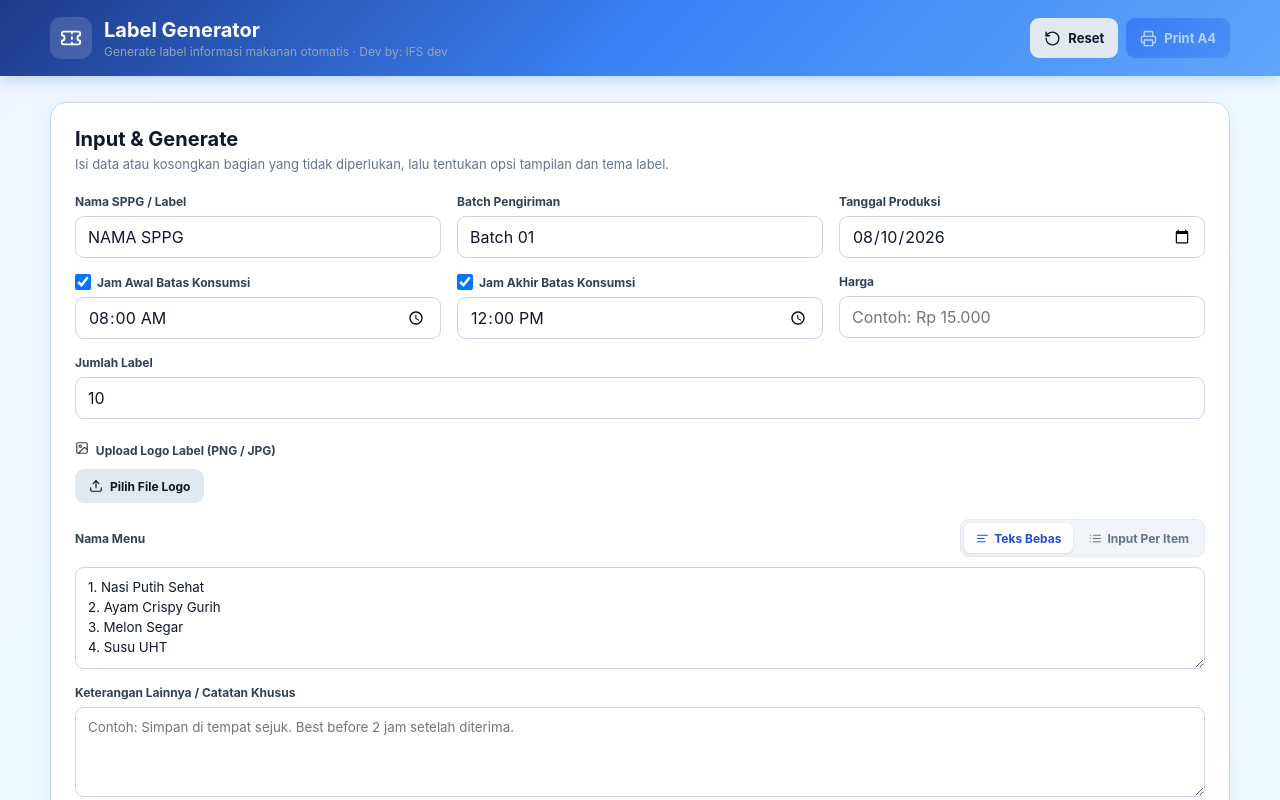
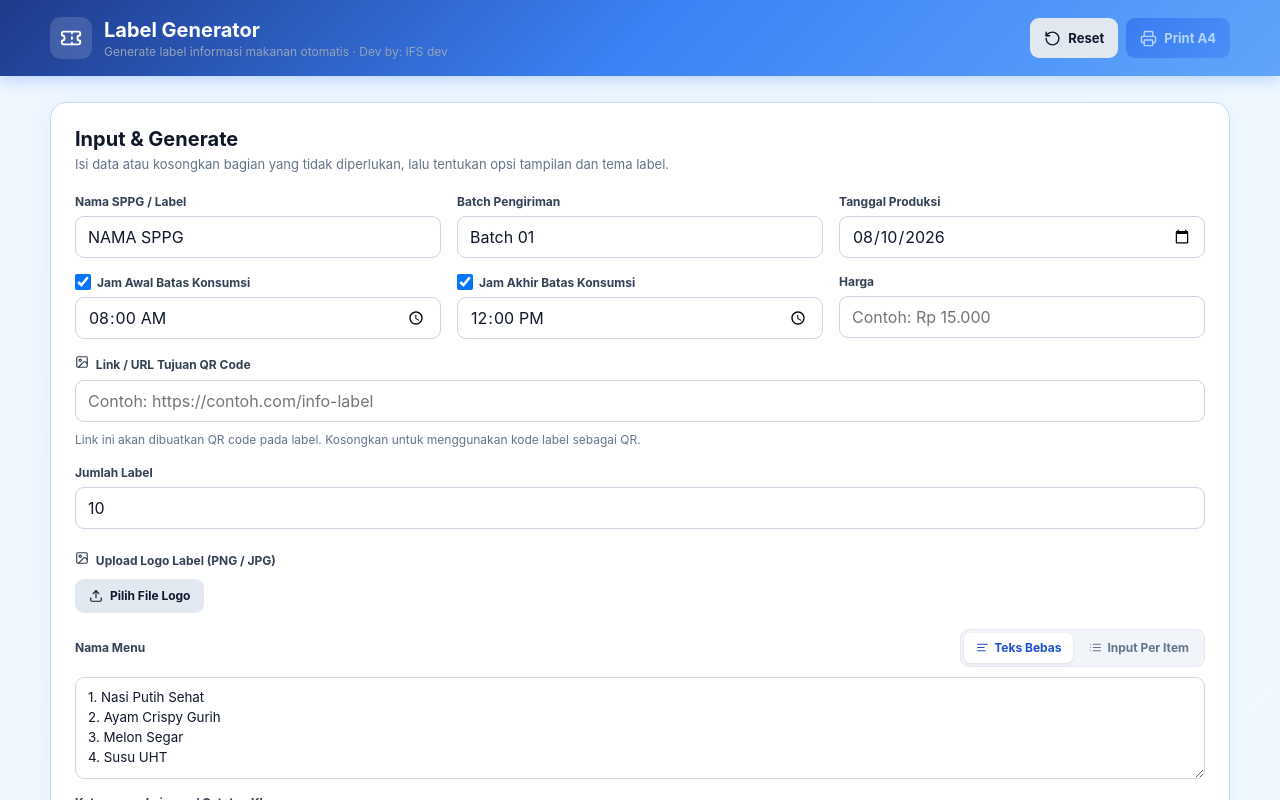
Before and after one commit to Ihsanfs/labelmbg, a React (Vite) app: page / in a window 1280 px wide. Shown: the top 800 px of the page. Built offline with nearby package versions, Linux system fonts and the light colour scheme.

Commit message:
feat: link qr

```diff
--- a/src/App.jsx
+++ b/src/App.jsx
@@ -1,4 +1,5 @@
 import React, { useEffect, useMemo, useState } from "react";
+import { QRCodeSVG } from "qrcode.react";
 import { Printer, Trash2, Save, RotateCcw, Database, Ticket, Search, Upload, CheckSquare, Square, Palette, Image as ImageIcon, Clock, Plus, X, List, AlignLeft, Activity, Ruler } from "lucide-react";
 import CouponCard from "./components/CouponCard";
 import {
@@ -7,7 +8,7 @@ import {
   getGenerations,
   saveGeneration
 } from "./lib/storage";
-import { generateCoupons, formatDateID } from "./lib/coupon";
+import { generateCoupons, formatDateID, normalizeUrl } from "./lib/coupon";
 
 const DEFAULT_DISPLAY_OPTIONS = {
   showLogo: true,
@@ -22,6 +23,7 @@ const DEFAULT_DISPLAY_OPTIONS = {
   showNutritionLarge: true,
   showNutritionSmall: true,
   showCode: true,
+  showQR: true,
   showNumbering: true,
   showFooterText: true,
   showFooterLogos: true,
@@ -50,6 +52,7 @@ const EMPTY_FORM = {
   logoUrl: "",
   footerLogos: [],
   theme: "blue",
+  linkUrl: "",
   menuInputMode: "textarea",
   menuName: "1. Nasi Putih Sehat\n2. Ayam Crispy Gurih\n3. Melon Segar\n4. Susu UHT",
   menuItems: DEFAULT_MENU_ITEMS.map((item) => ({ ...item })),
@@ -229,6 +232,7 @@ export default function App() {
         showMenu: true,
         showNutrition: true,
         showCode: true,
+        showQR: true,
         showNumbering: true,
         showFooterText: true,
         showFooterLogos: true,
@@ -254,6 +258,7 @@ export default function App() {
         showMenu: false,
         showNutrition: false,
         showCode: false,
+        showQR: false,
         showNumbering: false,
         showFooterText: false,
         showFooterLogos: false,
@@ -375,6 +380,7 @@ export default function App() {
         footerLogos: (form.footerLogos || []).filter(Boolean),
         theme: form.theme || "blue",
         nutrition: normalizeNutrition(form),
+        linkUrl: normalizeUrl(form.linkUrl),
         displayOptions: { ...form.displayOptions }
       });
 
@@ -402,6 +408,7 @@ export default function App() {
         logoUrl: form.logoUrl || "",
         footerLogos: (form.footerLogos || []).filter(Boolean),
         theme: form.theme || "blue",
+        linkUrl: normalizeUrl(form.linkUrl),
         quantity,
         displayOptions: { ...form.displayOptions },
         nutrition: normalizeNutrition(form),
@@ -420,6 +427,7 @@ export default function App() {
   function resetForm() {
     setForm({
       ...EMPTY_FORM,
+      linkUrl: "",
       menuItems: DEFAULT_MENU_ITEMS.map((item) => ({ ...item })),
       displayOptions: { ...DEFAULT_DISPLAY_OPTIONS }
     });
@@ -454,9 +462,11 @@ export default function App() {
         : DEFAULT_MENU_ITEMS.map((item) => ({ ...item })),
       date: record.date || "",
       quantity: record.quantity || 10,
+      linkUrl: record.linkUrl || "",
       displayOptions: record.displayOptions ? { ...record.displayOptions } : {
         ...DEFAULT_DISPLAY_OPTIONS,
         showCode: record.showCode !== undefined ? record.showCode : true,
+        showQR: record.showQR !== undefined ? record.showQR : true,
         showNumbering: record.showNumbering !== undefined ? record.showNumbering : true
       },
       energy: record.nutrition?.large?.energy || record.nutrition?.energy || "",
@@ -589,6 +599,33 @@ export default function App() {
                   placeholder="Contoh: Rp 15.000"
                 />
               </label>
+
+              <div className="field field-full link-input-field">
+                <span><ImageIcon size={14} style={{ display: "inline", marginRight: 4 }} /> Link / URL Tujuan QR Code</span>
+                <div className="link-input-box">
+                  <input
+                    type="url"
+                    value={form.linkUrl || ""}
+                    onChange={(e) => change("linkUrl", e.target.value)}
+                    placeholder="Contoh: https://contoh.com/info-label"
+                  />
+                  {form.linkUrl && form.linkUrl.trim() && (
+                    <div className="link-qr-preview" title={normalizeUrl(form.linkUrl)}>
+                      <QRCodeSVG
+                        value={normalizeUrl(form.linkUrl)}
+                        size={44}
+                        level="M"
+                        margin={1}
+                        bgColor="#ffffff"
+                        fgColor="#0f172a"
+                      />
+                    </div>
+                  )}
+                </div>
+                <small className="link-input-hint">
+                  Link ini akan dibuatkan QR code pada label. Kosongkan untuk menggunakan kode label sebagai QR.
+                </small>
+              </div>
 
               <label className="field field-full">
                 <span>Jumlah Label</span>
@@ -956,6 +993,15 @@ export default function App() {
               <label className="checkbox-item">
                 <input
                   type="checkbox"
+                  checked={form.displayOptions?.showQR !== false}
+                  onChange={(e) => toggleDisplay("showQR", e.target.checked)}
+                />
+                <span>Tampilkan QR Code</span>
+              </label>
+
+              <label className="checkbox-item">
+                <input
+                  type="checkbox"
                   checked={form.displayOptions?.showNumbering !== false}
                   onChange={(e) => toggleDisplay("showNumbering", e.target.checked)}
                 />
--- a/src/components/CouponCard.jsx
+++ b/src/components/CouponCard.jsx
@@ -12,6 +12,7 @@ export default function CouponCard({ coupon, index }) {
     showMenu: true,
     showNutrition: true,
     showCode: coupon.showCode !== false,
+    showQR: coupon.showQR !== false,
     showNumbering: coupon.showNumbering !== false,
     showFooterText: true,
     showFooterLogos: true,
@@ -19,6 +20,13 @@ export default function CouponCard({ coupon, index }) {
     resizeEnabled: false,
     fontBase: 16
   };
+
+  const showCode = disp.showCode !== false;
+  const showQR = disp.showQR !== false;
+
+  // QR menyimpan link (jika diisi) atau kode label sebagai fallback.
+  const qrValue = (coupon.linkUrl && coupon.linkUrl.trim()) || coupon.code || "";
+  const qrClass = !showCode ? "coupon-qr qr-only" : "coupon-qr";
 
   const themeClass = `theme-${coupon.theme || "blue"}`;
   const footerLogos = coupon.footerLogos || [];
@@ -180,15 +188,32 @@ export default function CouponCard({ coupon, index }) {
           })()}
         </div>
 
-        {disp.showCode !== false && (
+        {showCode && (
           <div className="coupon-code-row">
             <div>
               <small>KODE LABEL</small>
               <strong>{coupon.code}</strong>
             </div>
-            <div className="coupon-qr" aria-label={`QR code ${coupon.code}`}>
+            {showQR && (
+              <div className={qrClass} aria-label={`QR code ${coupon.code}`}>
+                <QRCodeSVG
+                  value={qrValue}
+                  size={1}
+                  level="M"
+                  margin={0}
+                  bgColor="#ffffff"
+                  fgColor="#0f172a"
+                />
+              </div>
+            )}
+          </div>
+        )}
+
+        {!showCode && showQR && (
+          <div className="coupon-code-row qr-only-row">
+            <div className={qrClass} aria-label={`QR code ${coupon.code}`}>
               <QRCodeSVG
-                value={coupon.code}
+                value={qrValue}
                 size={1}
                 level="M"
                 margin={0}
--- a/src/lib/coupon.js
+++ b/src/lib/coupon.js
@@ -7,6 +7,14 @@ export function randomCode(length = 10) {
   const values = new Uint32Array(length);
   crypto.getRandomValues(values);
   return Array.from(values, (v) => chars[v % chars.length]).join("");
+}
+
+export function normalizeUrl(rawUrl) {
+  const trimmed = (rawUrl || "").trim();
+  if (!trimmed) return "";
+  if (/^https?:\/\//i.test(trimmed)) return trimmed;
+  if (/^[\w-]+(\.[\w-]+)+([/?#].*)?$/i.test(trimmed)) return `https://${trimmed}`;
+  return trimmed;
 }
 
 export function makeCoupon({
@@ -24,6 +32,7 @@ export function makeCoupon({
   footerLogos,
   theme,
   nutrition,
+  linkUrl,
   displayOptions
 }) {
   const code = passedCode || randomCode(10);
@@ -43,6 +52,7 @@ export function makeCoupon({
     footerLogos: footerLogos || [],
     theme: theme || "blue",
     nutrition,
+    linkUrl: linkUrl || "",
     displayOptions: displayOptions || {
       showLogo: true,
       showLabel: true,
@@ -77,6 +87,7 @@ export function generateCoupons({
   footerLogos,
   theme,
   nutrition,
+  linkUrl,
   displayOptions
 }) {
   const batchCode = userCode || randomCode(10);
@@ -96,6 +107,7 @@ export function generateCoupons({
       footerLogos,
       theme,
       nutrition,
+      linkUrl,
       displayOptions
     })
   );
--- a/src/styles/app.css
+++ b/src/styles/app.css
@@ -399,6 +399,47 @@ button:disabled { opacity: .55; cursor: not-allowed; }
 .logo-preview-badge { display: flex; align-items: center; gap: 8px; background: #f1f5f9; padding: 4px 10px; border-radius: 8px; border: 1px solid #cbd5e1; }
 .logo-preview-badge img { max-width: 28px; max-height: 28px; object-fit: contain; border-radius: 4px; background: #fff; }
 .logo-preview-badge span { font-size: 12px; font-weight: 700; color: #1e293b; }
+
+/* Link / URL input + QR preview */
+.link-input-field { gap: 8px; }
+.link-input-box { display: flex; align-items: stretch; gap: 10px; }
+.link-input-box input {
+  flex: 1;
+  min-width: 0;
+  height: 42px;
+  padding: 0 12px;
+  border: 1px solid #cbd5e1;
+  border-radius: 9px;
+  outline: none;
+  background: #fff;
+  color: #0f172a;
+}
+.link-input-box input:focus { border-color: #3b82f6; box-shadow: 0 0 0 3px rgba(59,130,246,.12); }
+.link-qr-preview {
+  flex-shrink: 0;
+  width: 46px;
+  height: 46px;
+  padding: 3px;
+  background: #fff;
+  border: 1px solid #cbd5e1;
+  border-radius: 9px;
+  display: grid;
+  place-items: center;
+}
+.link-qr-preview svg { display: block; width: 100%; height: 100%; }
+.link-input-hint { font-size: 12px; color: #64748b; line-height: 1.4; margin-top: 2px; }
+
+/* QR-only mode pada label (kode disembunyikan, QR menyesuaikan lebar) */
+.coupon-qr.qr-only {
+  width: 4.2em;
+  height: 4.2em;
+  align-self: center;
+}
+.qr-only-row {
+  justify-content: center;
+  align-items: center;
+  padding-top: 0.4em;
+}
 
 /* Theme Selector */
 .theme-selector-grid { display: flex; flex-wrap: wrap; gap: 8px; margin-bottom: 20px; }
@@ -906,6 +947,9 @@ button:disabled { opacity: .55; cursor: not-allowed; }
   .form-grid { grid-template-columns: 1fr; }
   .nutrition-inputs { grid-template-columns: 1fr 1fr; }
   .checkbox-options-grid { grid-template-columns: 1fr; }
+  .link-input-box { flex-direction: column; }
+  .link-input-box input { width: 100%; }
+  .link-qr-preview { align-self: flex-start; }
   .topbar { padding: 10px 12px; }
   .brand h1 { font-size: 16px; }
   .brand p { display: none; }
@@ -1327,5 +1371,7 @@ button:disabled { opacity: .55; cursor: not-allowed; }
   .print-sheet[style*="--label-w"] .coupon-code-row small { font-size: 0.44em; }
   .print-sheet[style*="--label-w"] .coupon-code-row strong { font-size: 0.75em; }
   .print-sheet[style*="--label-w"] .coupon-qr { width: 2.38em; height: 2.38em; }
+  .print-sheet[style*="--label-w"] .coupon-qr.qr-only { width: 4.2em; height: 4.2em; }
+  .print-sheet[style*="--label-w"] .qr-only-row { justify-content: center; padding-top: 0.3em; }
   .print-sheet[style*="--label-w"] .coupon-footer { font-size: 0.44em; padding: 0.08em 0.32em; }
 }
```
